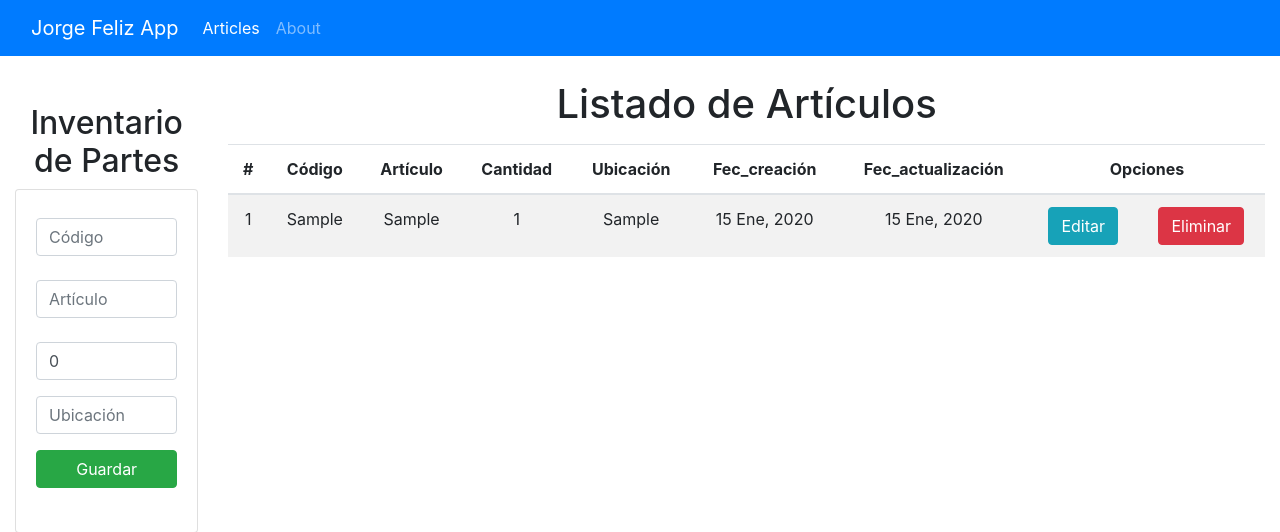
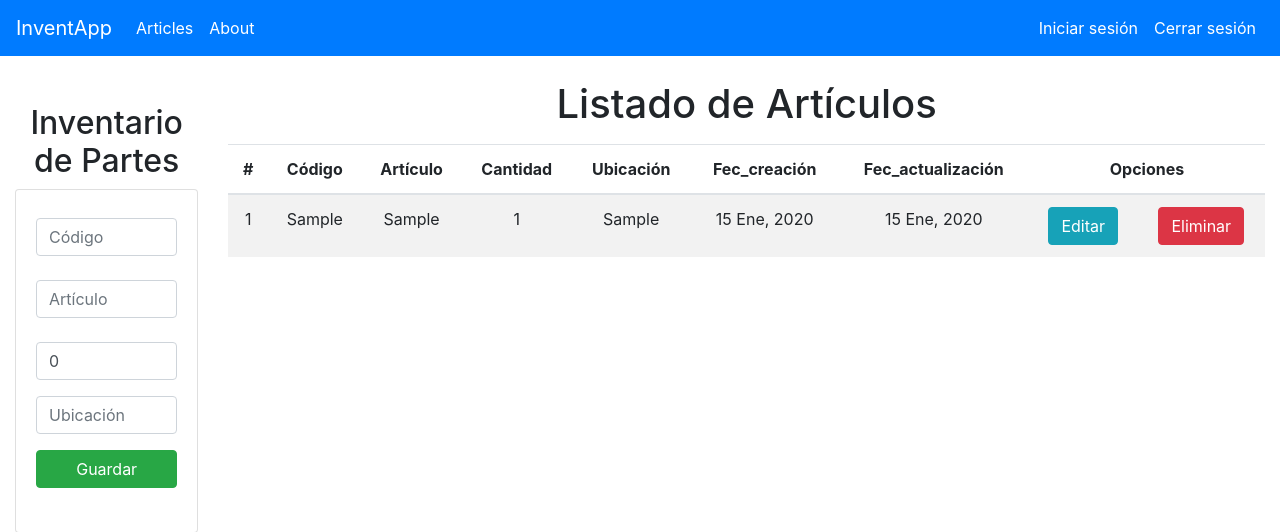
Before and after one commit to jfelizgit/SoftwareLibreProyecto, a Django app: page / in a window 1280 px wide. Shown: the top 532 px of the page. Run offline with Django 4.2, Linux system fonts and the light colour scheme; tables that the repository leaves empty hold one stand-in row (values such as "Sample post").

Commit message:
navbar usuarios

```diff
--- a/InventarioProj/InventarioApp/static/js/gestion.js
+++ b/InventarioProj/InventarioApp/static/js/gestion.js
@@ -3,8 +3,8 @@ const btnEliminar = document.querySelectorAll('.btnEliminar');
 
 btnEliminar.forEach(btn=> {
 btn.addEventListener('click', (e)=> {
-    const confimacion = confirm('Estás seguro de eliminar');
-    if (!confimacion){
+    const confirmacion = confirm('¿Estás seguro de eliminar?');
+    if (!confirmacion){
         e.preventDefault();
         }
     });
--- a/InventarioProj/InventarioApp/templates/base.html
+++ b/InventarioProj/InventarioApp/templates/base.html
@@ -4,43 +4,49 @@
     {% load static %}
     <meta charset="UTF-8">
     <title>{% block title %} {% endblock %}</title>
+
     <link rel="stylesheet" href="https://cdn.jsdelivr.net/npm/bootstrap@4.5.3/dist/css/bootstrap.min.css"
           integrity="sha384-TX8t27EcRE3e/ihU7zmQxVncDAy5uIKz4rEkgIXeMed4M0jlfIDPvg6uqKI2xXr2" crossorigin="anonymous">
     <link rel="stylesheet" href="{% static 'css/gestion.css' %}">
 
+
 </head>
 <body>
 <nav class="navbar navbar-expand-lg navbar-dark bg-primary">
-    <div class="container-fluid">
-        <a class="navbar-brand" href="#">Jorge Feliz App</a>
+    <a class="navbar-brand" href="#">InventApp</a>
     <button class="navbar-toggler" type="button" data-bs-toggle="collapse" data-bs-target="#navbarNav"
             aria-controls="navbarNav" aria-expanded="false" aria-label="Toggle navigation">
         <span class="navbar-toggler-icon"></span>
     </button>
-        <div class="collapse navbar-collapse" id="navbarNav">
-            <ul class="navbar-nav">
+    <div class="navbar-collapse collapse w-100 order-1-md-0 dual-collapse2" id="navbarNav">
+        <ul class="navbar-nav mr-auto">
+            <li class="nav-item"><a class="nav-link active" aria-current="page" href="#">Articles</a></li>
+            <li class="nav-item"><a class="nav-link active" href="#">About</a></li>
+        </ul>
+        <ul class="navbar-nav ml-auto">
             <li class="nav-item">
-                    <a class="nav-link active" aria-current="page" href="#">Articles</a>
+
             </li>
-                <li class="nav-item">
-                    <a class="nav-link" href="#">About</a>
-                </li>
+            <li class="nav-item"><a class="nav-link active" href="#">Iniciar sesión</a></li>
+            <li class="nav-item"><a class="nav-link active" href="#">Cerrar sesión</a></li>
         </ul>
-        </div>
+
     </div>
 </nav>
 <div class="container-fluid py-4">
+
     {% block body %}
 
     {% endblock %}
 </div>
 
-<!--<script src="https://cdn.jsdelivr.net/npm/@popperjs/core@2.11.5/dist/umd/popper.min.js"-->
-<!--        integrity="sha384-Xe+8cL9oJa6tN/veChSP7q+mnSPaj5Bcu9mPX5F5xIGE0DVittaqT5lorf0EI7Vk"-->
-<!--        crossorigin="anonymous"></script>-->
-<!--<script src="https://cdn.jsdelivr.net/npm/bootstrap@5.2.0/dist/js/bootstrap.min.js"-->
-<!--        integrity="sha384-ODmDIVzN+pFdexxHEHFBQH3/9/vQ9uori45z4JjnFsRydbmQbmL5t1tQ0culUzyK"-->
-<!--        crossorigin="anonymous"></script>-->
+
+<script src="https://cdn.jsdelivr.net/npm/@popperjs/core@2.11.5/dist/umd/popper.min.js"
+        integrity="sha384-Xe+8cL9oJa6tN/veChSP7q+mnSPaj5Bcu9mPX5F5xIGE0DVittaqT5lorf0EI7Vk"
+        crossorigin="anonymous"></script>
+<script src="https://cdn.jsdelivr.net/npm/bootstrap@5.2.0/dist/js/bootstrap.min.js"
+        integrity="sha384-ODmDIVzN+pFdexxHEHFBQH3/9/vQ9uori45z4JjnFsRydbmQbmL5t1tQ0culUzyK"
+        crossorigin="anonymous"></script>
 
 <script src="https://code.jquery.com/jquery-3.5.1.slim.min.js"
         integrity="sha384-DfXdz2htPH0lsSSs5nCTpuj/zy4C+OGpamoFVy38MVBnE+IbbVYUew+OrCXaRkfj" crossorigin="anonymous">
--- a/InventarioProj/InventarioApp/templates/gestionInv.html
+++ b/InventarioProj/InventarioApp/templates/gestionInv.html
@@ -3,7 +3,7 @@
 {% block body %}
 
 <div class="row">
-    <div class="col-sm-12 col-md-4 col-lg-2 col-xl-2 py-4">
+    <div class="col-sm-12 col-md-6 col-lg-2 col-xl-2 py-4">
         {% if messages %}
         {% for message in messages %}
         <div class="alert alert-dismissible alert-success">
@@ -37,7 +37,7 @@
         </div>
     </div>
 
-    <div class="col-sm-12 col-md-8 col-lg-10 col-xl-10">
+    <div class="col-sm-12 col-md-6 col-lg-8 col-xl-10">
         <h1>Listado de Artículos</h1>
         <div class="table-responsive py-2">
             <table class="table table-striped">
--- a/InventarioProj/InventarioProj/settings.py
+++ b/InventarioProj/InventarioProj/settings.py
@@ -120,13 +120,13 @@
 
 USE_I18N = True
 
-USE_TZ = True
+#USE_TZ = True
 
 
 # Static files (CSS, JavaScript, Images)
 # https://docs.djangoproject.com/en/4.1/howto/static-files/
 
-STATIC_URL = 'static/'
+STATIC_URL = '/static/'
 
 # Default primary key field type
 # https://docs.djangoproject.com/en/4.1/ref/settings/#default-auto-field
```
Lines whose indentation alone changed are shown as unchanged.
